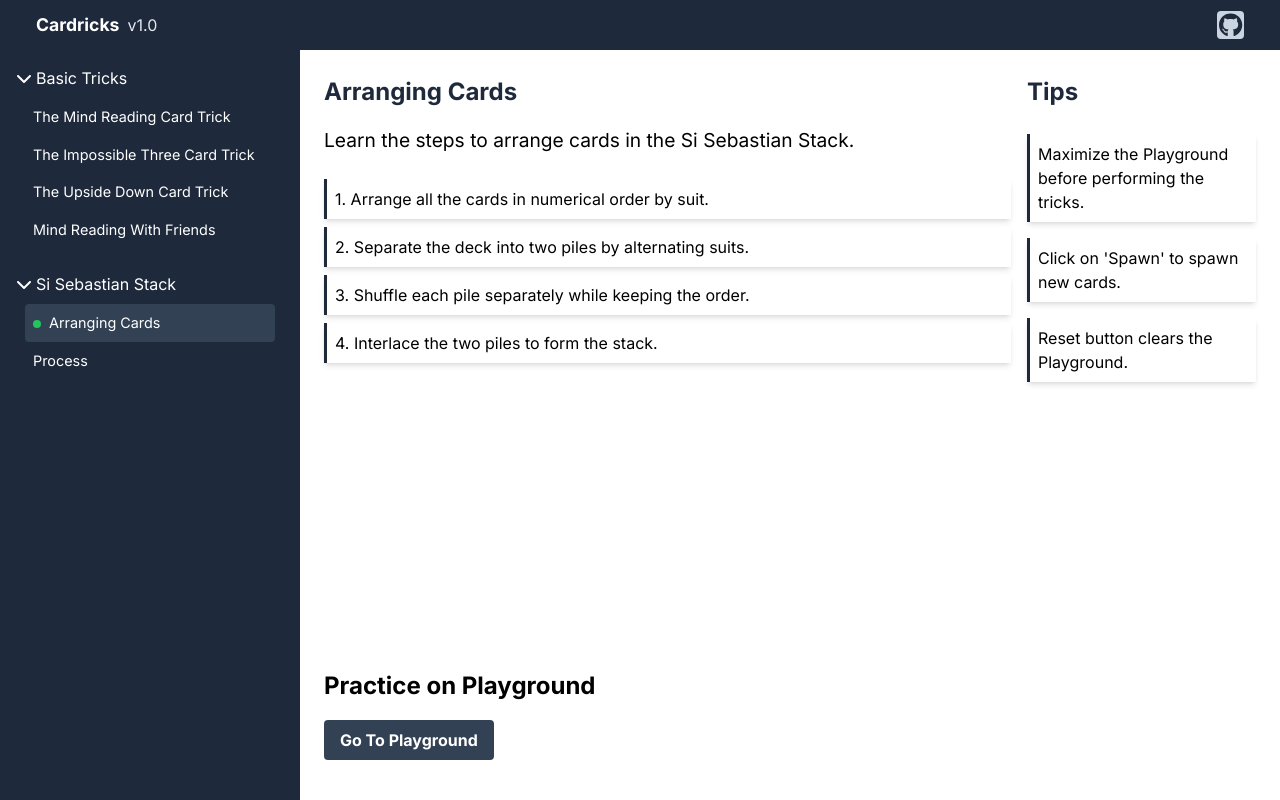
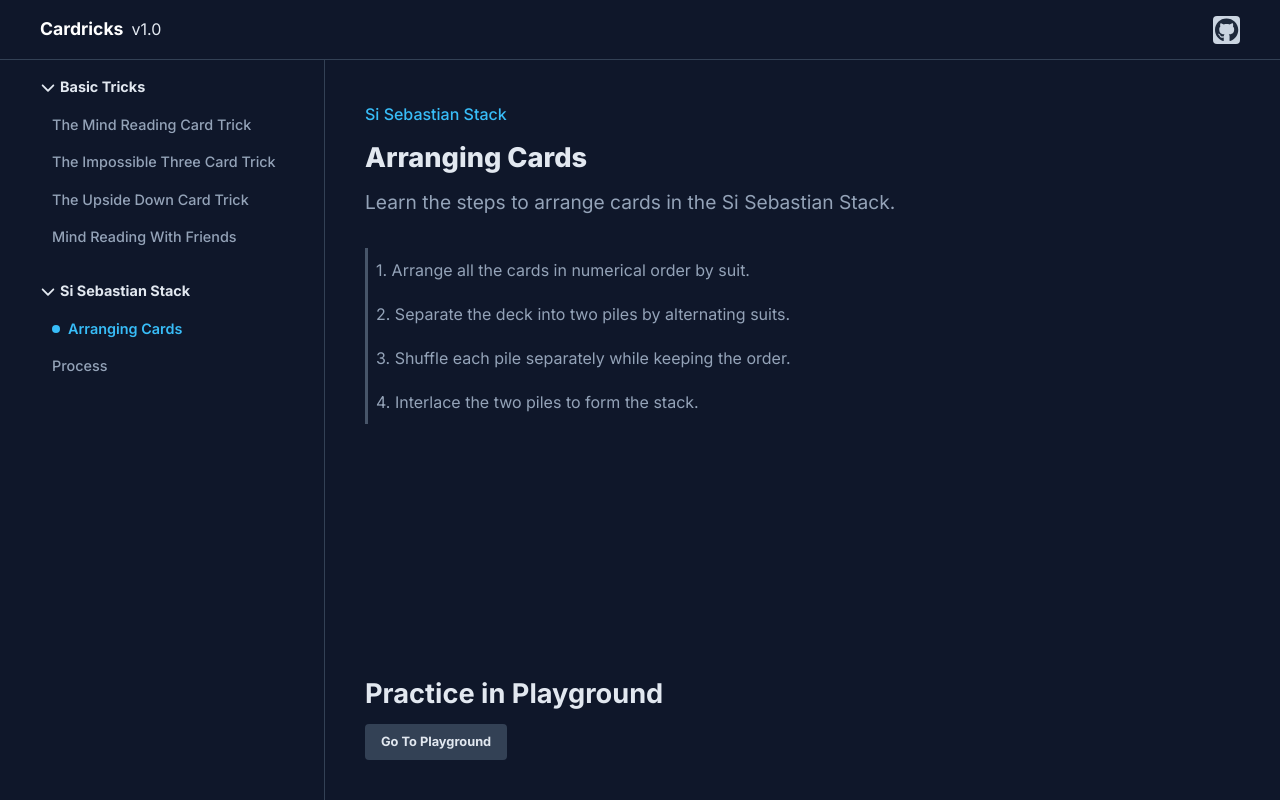
Before and after one commit to lakshyamahawar14/cardricks, a Vue app: page /si-sebastian-stack/1 in a window 1280 px wide. Built offline with nearby package versions, Linux system fonts and the light colour scheme.

Commit message:
changing css

```diff
--- a/src/App.vue
+++ b/src/App.vue
@@ -3,12 +3,15 @@
     <Header />
     <LeftMenu />
     <div
-      class="flex relative w-full top-[50px] h-[calc(100vh-50px)] justify-start items-start overflow-auto"
+      class="flex relative w-full top-[60px] h-[calc(100vh-60px)] justify-start items-start overflow-auto"
       :style="{
-        paddingLeft: store.isSmallScreen ? '0' : '300px',
+        paddingLeft: store.isSmallScreen ? '0' : '325px',
       }"
     >
-      <router-view class="w-full min-h-[calc(100vh-50px)]" id="mainApp" />
+      <router-view
+        class="w-full min-h-[calc(100vh-60px)] bg-slate-900 text-slate-400 leading-7"
+        id="mainApp"
+      />
     </div>
   </div>
 </template>
--- a/src/components/Header.vue
+++ b/src/components/Header.vue
@@ -1,6 +1,6 @@
 <template>
   <header
-    class="fixed top-0 w-screen h-[50px] bg-slate-800 flex justify-between items-center z-[20] overflow-hidden px-9"
+    class="fixed top-0 w-screen h-[60px] bg-slate-900 flex justify-between items-center z-[20] overflow-hidden px-10 border-b-[1px] border-slate-700"
   >
     <div class="flex justify-start items-center">
       <Logo />
--- a/src/components/LeftMenu.vue
+++ b/src/components/LeftMenu.vue
@@ -1,18 +1,18 @@
 <template>
   <div
-    class="fixed flex w-[100%] md:flex lg:flex left-0 top-[50px] md:w-[300px] lg:w-[300px] h-[calc(100vh-50px)] bg-slate-800 flex-col items-start p-4 overflow-hidden z-[20]"
+    class="fixed flex w-[100%] md:flex lg:flex left-0 top-[60px] md:w-[325px] lg:w-[325px] h-[calc(100vh-60px)] bg-slate-900 border-r-[1px] border-slate-700 flex-col items-start p-4 pl-10 overflow-hidden z-[20]"
     :style="{
       display: store.isSmallScreen && !store.isMenuOpen ? 'none' : 'flex',
     }"
   >
-    <div class="text-white flex flex-col w-full">
+    <div class="text-slate-400 flex flex-col w-full">
       <div
         v-for="chapter in chapters"
         :key="chapter.title"
         class="flex items-center justify-center cursor-pointer flex-col w-full mb-4"
       >
         <div
-          class="flex justify-start items-center text-[1rem] w-full"
+          class="flex justify-start items-center text-[0.9rem] w-full text-slate-200 font-bold"
           @click="toggleChapter(chapter)"
         >
           <FontAwesomeIcon
@@ -28,20 +28,24 @@
           <div
             v-for="link in chapter.links"
             :key="link.text"
-            class="relative flex items-center mx-3 p-2 cursor-pointer rounded hover:bg-slate-600 w-[250px] lg:w-[250px]"
+            class="relative flex items-center mx-3 p-2 cursor-pointer rounded hover:text-slate-200 w-[260px] lg:w-[260px]"
             :class="{
-              'bg-slate-700': isActiveLink(chapter.path, link.id),
               'pl-6': isActiveLink(chapter.path, link.id),
+              'text-sky-400': isActiveLink(chapter.path, link.id),
+              'pointer-events-none': isActiveLink(chapter.path, link.id),
             }"
             @click="handleLinkClick(chapter, link)"
           >
             <div class="absolute top-[0.95rem] left-2">
               <div
                 v-if="isActiveLink(chapter.path, link.id)"
-                class="w-2 h-2 bg-green-500 rounded-full mr-[8px]"
+                class="w-2 h-2 bg-sky-400 rounded-full mr-[8px]"
               ></div>
             </div>
-            <span class="text-[0.9rem]">
+            <span
+              class="text-[0.9rem] font-medium"
+              :class="{ 'font-semibold': isActiveLink(chapter.path, link.id) }"
+            >
               {{ link.text }}
             </span>
           </div>
--- a/src/store.ts
+++ b/src/store.ts
@@ -2,21 +2,66 @@ import { reactive } from 'vue';
 
 interface Store {
   activeChapter: string;
+  activeChapterName: string;
   activeLink: string;
+  activeLinkName: string;
   isSmallScreen: boolean,
   isMenuOpen: boolean,
 }
 
 export const store = reactive<Store>({
   activeChapter: '',
+  activeChapterName: '',
   activeLink: '',
+  activeLinkName:'',
   isSmallScreen: window.innerWidth <= 640,
   isMenuOpen: false,
 });
 
+interface Chapter {
+  title: string;
+  links: { text: string; id: string }[];
+  path: string;
+  expanded: boolean;
+}
+
+const chapters = <Chapter[]>([
+  {
+    title: "Basic Tricks",
+    links: [
+      { text: "The Mind Reading Card Trick", id: "1" },
+      { text: "The Impossible Three Card Trick", id: "2" },
+      { text: "The Upside Down Card Trick", id: "3" },
+      { text: "Mind Reading With Friends", id: "4" },
+    ],
+    path: "basic-tricks",
+    expanded: true,
+  },
+  {
+    title: "Si Sebastian Stack",
+    links: [
+      { text: "Arranging Cards", id: "1" },
+      { text: "Process", id: "2" },
+    ],
+    path: "si-sebastian-stack",
+    expanded: true,
+  },
+]);
+
 export const setActiveLink = (chapter: string, link: string) => {
   store.activeChapter = chapter;
   store.activeLink = link;
+  chapters.forEach((currChapter) => {
+    if(currChapter.path == chapter){
+      store.activeChapterName = currChapter.title;
+      currChapter.links.forEach((currLink) => {
+        if(currLink.id == link){
+          store.activeLinkName = currLink.text;
+        }
+      })
+      return;
+    }
+  })
 };
 
 export const toggleMenuOpen = () => {
--- a/src/views/BasicTricks.vue
+++ b/src/views/BasicTricks.vue
@@ -1,49 +1,38 @@
 <template>
-  <div class="p-6 flex flex-col justify-between">
+  <div class="p-10 flex flex-col justify-between">
     <div class="flex justify-center items-start flex-col lg:flex-row gap-4">
-      <div class="flex justify-start flex-col items-start w-full">
-        <h1 class="text-[1.5rem] font-bold text-slate-800" :id="currentLinkId">
-          {{ currentLink?.text }}
-        </h1>
-        <h2 class="text-[1.2rem] my-4">{{ currentLink?.description }}</h2>
-        <div class="w-full">
+      <div class="flex flex-col w-full">
+        <div class="flex justify-start flex-col items-start w-full">
+          <h2 class="font-medium text-sky-400">
+            {{ store.activeChapterName }}
+          </h2>
+          <h1
+            class="text-[1.7rem] py-4 font-extrabold text-slate-200"
+            :id="currentLinkId"
+          >
+            {{ currentLink?.text }}
+          </h1>
+          <h2 class="text-[1.2rem]">{{ currentLink?.description }}</h2>
+        </div>
+        <div class="w-full py-8">
           <p
             v-for="(step, index) in currentLink?.steps"
             :key="step"
-            class="text-[1rem] p-2 border-l-[3px] border-[rgb(30,41,59)] my-2 shadow-md"
+            class="text-justify text-[1rem] p-2 border-l-[3px] border-slate-600 shadow-slate-800 hover:text-sky-400 hover:border-sky-400 cursor-pointer"
           >
             {{ index + 1 }}. {{ step }}
-          </p>
-        </div>
-      </div>
-
-      <div class="relative w-full lg:w-1/3">
-        <h1 class="text-[1.7rem] font-bold text-slate-800">Tips</h1>
-        <div class="flex flex-col my-4">
-          <p
-            class="text-[1rem] p-2 border-l-[3px] border-[rgb(30,41,59)] my-2 shadow-md"
-          >
-            Maximize the Playground before performing the tricks.
-          </p>
-          <p
-            class="text-[1rem] p-2 border-l-[3px] border-[rgb(30,41,59)] my-2 shadow-md"
-          >
-            Click on 'Spawn' to spawn new cards.
-          </p>
-          <p
-            class="text-[1rem] p-2 border-l-[3px] border-[rgb(30,41,59)] my-2 shadow-md"
-          >
-            Reset button clears the Playground.
           </p>
         </div>
       </div>
     </div>
 
     <div class="flex justify-center flex-col items-start">
-      <h2 class="text-[1.5rem] font-bold py-4">Practice in Playground</h2>
+      <h2 class="text-[1.7rem] font-bold py-4 text-slate-200">
+        Practice in Playground
+      </h2>
       <button
         type="submit"
-        class="bg-slate-700 hover:bg-slate-900 text-white font-bold py-2 px-4 rounded"
+        class="bg-slate-700 hover:text-sky-400 hover:bg-slate-800 text-slate-200 font-bold py-1 px-4 rounded text-[0.8rem]"
         @click="goToPlayground"
       >
         Go To Playground
@@ -53,6 +42,7 @@
 </template>
 
 <script setup lang="ts">
+import { store } from "../store";
 import { onMounted, ref, watch } from "vue";
 import { useRoute } from "vue-router";
 import { setActiveLink } from "../store";
--- a/src/views/Home.vue
+++ b/src/views/Home.vue
@@ -2,7 +2,7 @@
   <div class="p-6 flex flex-col justify-start items-center">
     <div class="flex justify-center flex-col items-start py-4">
       <h1
-        class="text-[2rem] font-bold pl-4 pb-4 border-l-[3px] border-b-[3px] rounded-bl-[10px] border-[rgb(30,41,59)] text-slate-800"
+        class="text-[2rem] font-bold pl-4 pb-4 border-l-[3px] border-b-[3px] border-sky-400 text-slate-200"
       >
         Welcome to Cardricks!
       </h1>
@@ -22,12 +22,12 @@
       <p class="text-[1rem] py-4">Happy Learning!</p>
     </div>
     <div class="flex justify-center flex-col items-center py-4 w-full">
-      <p class="font-bold text-[1.7rem] my-2 text-slate-800">
+      <p class="font-bold text-[1.7rem] my-4 text-slate-200">
         Learn The Tricks!
       </p>
       <button
         type="submit"
-        class="bg-slate-700 hover:bg-slate-900 text-white font-bold py-2 px-4 rounded text-[0.8rem]"
+        class="bg-slate-700 hover:text-sky-400 hover:bg-slate-800 text-slate-200 font-bold py-1 px-4 rounded text-[0.8rem]"
         @click="startTricks"
       >
         Start
--- a/src/views/Playground.vue
+++ b/src/views/Playground.vue
@@ -1,6 +1,6 @@
 <template>
   <div
-    class="flex h-full justify-start flex-col items-center border-2 bg-white overflow-hidden"
+    class="flex h-full justify-start flex-col items-center bg-slate-900 overflow-hidden"
   >
     <div class="absolute top-4 z-[15]">
       <PlaygroundTools
@@ -10,7 +10,7 @@
       />
     </div>
 
-    <div class="relative h-full w-full flex p-4 bg-slate-800 overflow-auto">
+    <div class="relative h-full w-full flex p-4 bg-slate-900 overflow-auto">
       <div
         v-for="(suit, suitIndex) in suits"
         :key="suitIndex"
--- a/src/views/SiSebastianStack.vue
+++ b/src/views/SiSebastianStack.vue
@@ -1,49 +1,38 @@
 <template>
-  <div class="p-6 flex flex-col justify-between">
+  <div class="p-10 flex flex-col justify-between">
     <div class="flex justify-center items-start flex-col lg:flex-row gap-4">
-      <div class="flex justify-start flex-col items-start w-full">
-        <h1 class="text-[1.5rem] font-bold text-slate-800" :id="currentLinkId">
-          {{ currentLink?.text }}
-        </h1>
-        <h2 class="text-[1.2rem] my-4">{{ currentLink?.description }}</h2>
-        <div class="w-full">
+      <div class="flex flex-col w-full">
+        <div class="flex justify-start flex-col items-start w-full">
+          <h2 class="font-medium text-sky-400">
+            {{ store.activeChapterName }}
+          </h2>
+          <h1
+            class="text-[1.7rem] py-4 font-extrabold text-slate-200"
+            :id="currentLinkId"
+          >
+            {{ currentLink?.text }}
+          </h1>
+          <h2 class="text-[1.2rem]">{{ currentLink?.description }}</h2>
+        </div>
+        <div class="w-full py-8">
           <p
             v-for="(step, index) in currentLink?.steps"
             :key="step"
-            class="text-[1rem] p-2 border-l-[3px] border-[rgb(30,41,59)] my-2 shadow-md"
+            class="text-justify text-[1rem] p-2 border-l-[3px] border-slate-600 shadow-slate-800 hover:text-sky-400 hover:border-sky-400 cursor-pointer"
           >
             {{ index + 1 }}. {{ step }}
           </p>
         </div>
       </div>
-
-      <div class="relative w-full lg:w-1/3">
-        <h1 class="text-[1.5rem] font-bold text-slate-800">Tips</h1>
-        <div class="flex flex-col my-4">
-          <p
-            class="text-[1rem] p-2 border-l-[3px] border-[rgb(30,41,59)] my-2 shadow-md"
-          >
-            Maximize the Playground before performing the tricks.
-          </p>
-          <p
-            class="text-[1rem] p-2 border-l-[3px] border-[rgb(30,41,59)] my-2 shadow-md"
-          >
-            Click on 'Spawn' to spawn new cards.
-          </p>
-          <p
-            class="text-[1rem] p-2 border-l-[3px] border-[rgb(30,41,59)] my-2 shadow-md"
-          >
-            Reset button clears the Playground.
-          </p>
-        </div>
-      </div>
     </div>
 
-    <div class="flex justify-center flex-col items-start py-4">
-      <h2 class="text-[1.5rem] font-bold py-4">Practice on Playground</h2>
+    <div class="flex justify-center flex-col items-start">
+      <h2 class="text-[1.7rem] font-bold py-4 text-slate-200">
+        Practice in Playground
+      </h2>
       <button
         type="submit"
-        class="bg-slate-700 hover:bg-slate-900 text-white font-bold py-2 px-4 rounded"
+        class="bg-slate-700 hover:text-sky-400 hover:bg-slate-800 text-slate-200 font-bold py-1 px-4 rounded text-[0.8rem]"
         @click="goToPlayground"
       >
         Go To Playground
@@ -57,6 +46,7 @@ import { onMounted, ref, watch } from "vue";
 import { useRoute } from "vue-router";
 import { setActiveLink } from "../store";
 import { useRouter } from "vue-router";
+import { store } from "../store";
 
 const router = useRouter();
 
--- a/tailwind.config.js
+++ b/tailwind.config.js
@@ -8,7 +8,7 @@ export default {
       }
     },
     screens: {
-      'md': '600px',
+      'md': '640px',
       'lg': '950px',
     },
   },
```
Also changed, not shown: src/components/PlaygroundTools.vue (+4 -4 lines), src/components/Tips.vue (added, +26 -0 lines).
